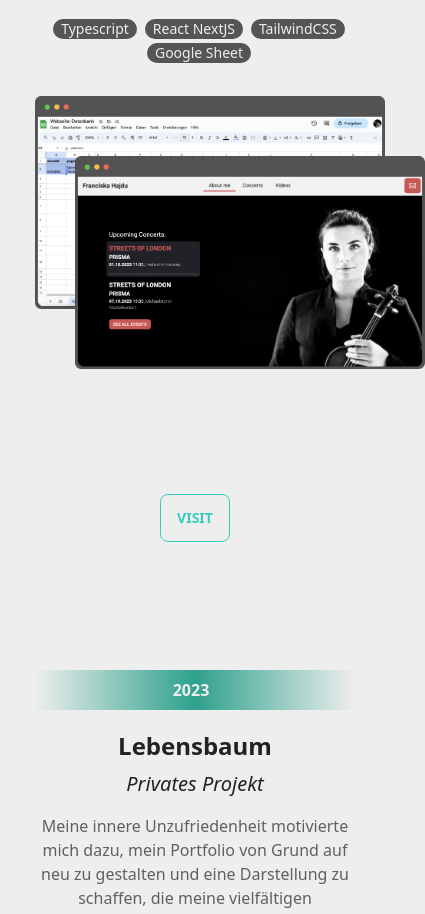
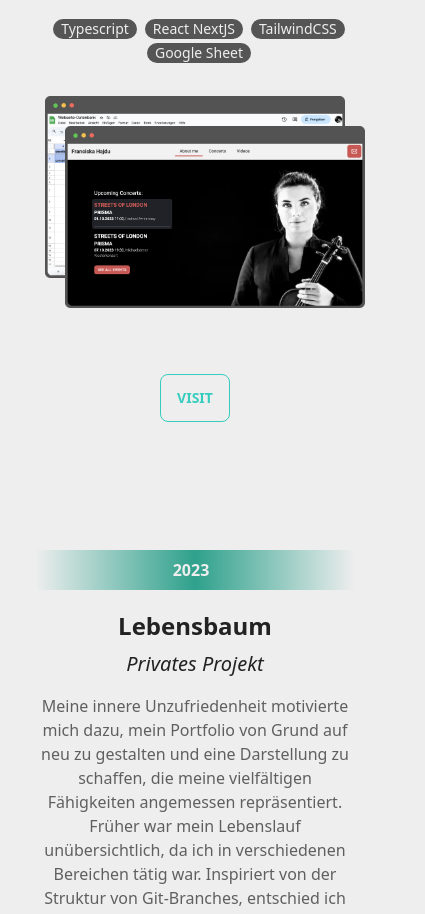
Before and after one commit to gabjuh/webdev-portfolio, a React (Vite) app: page / in a window 390 px wide. Shown: the part 1946-2860 px from the top of the page, 425 px wide, since content can reach past the window. Built offline with nearby package versions, Linux system fonts and the light colour scheme.

Commit message:
solve overview spacing issue

```diff
--- a/src/components/Overview.tsx
+++ b/src/components/Overview.tsx
@@ -108,9 +108,9 @@ const Overview = () => {
               {/* Image */}
                 <div className="max-w-[540px] mx-auto xl:mx-0">
                   {item.content.image2 ?
-                    <div className="group xl:h-[470px] h-[370px] sm:w-[600px] w-[350px] relative xl:pt-9" id="projects-with-two-images">
-                      <img className="lg:max-h-[350px] sm:max-w-[510px] -translate-y-0 absolute group-hover:-translate-y-[70px] group-hover:-translate-x-[20px] transition-all ease-in-out duration-500" src={images.filter(img => img.name === item.content.image2)[0]?.img} alt={item.content.slug} />
-                      <img className="lg:max-h-[350px] sm:max-w-[510px] translate-y-[60px] translate-x-[40px] absolute group-hover:translate-y-[130px] group-hover:translate-x-[90px] transition-all ease-in-out duration-500" src={images.filter(img => img.name === item.content.image)[0]?.img} alt={item.content.slug} />
+                    <div className="group xl:h-[470px] sm:h-[370px] h-[250px] sm:w-[600px] xs:w-[350px] w-[300px] relative xl:pt-9" id="projects-with-two-images">
+                      <img className="lg:max-h-[350px] sm:max-w-[510px] -translate-y-0 absolute md:group-hover:-translate-y-[70px] md:group-hover:-translate-x-[20px] transition-all ease-in-out duration-500" src={images.filter(img => img.name === item.content.image2)[0]?.img} alt={item.content.slug} />
+                      <img className="lg:max-h-[350px] sm:max-w-[510px] sm:translate-y-[60px] translate-y-[30px] sm:translate-x-[40px] translate-x-[20px] absolute md:group-hover:translate-y-[130px] md:group-hover:translate-x-[90px] transition-all ease-in-out duration-500" src={images.filter(img => img.name === item.content.image)[0]?.img} alt={item.content.slug} />
                     </div>
                     :
                     <img className="max-h-[500px] xl:-translate-y-4" src={images.filter(img => img.name === item.content.image)[0]?.img} alt={item.content.slug} />
```
